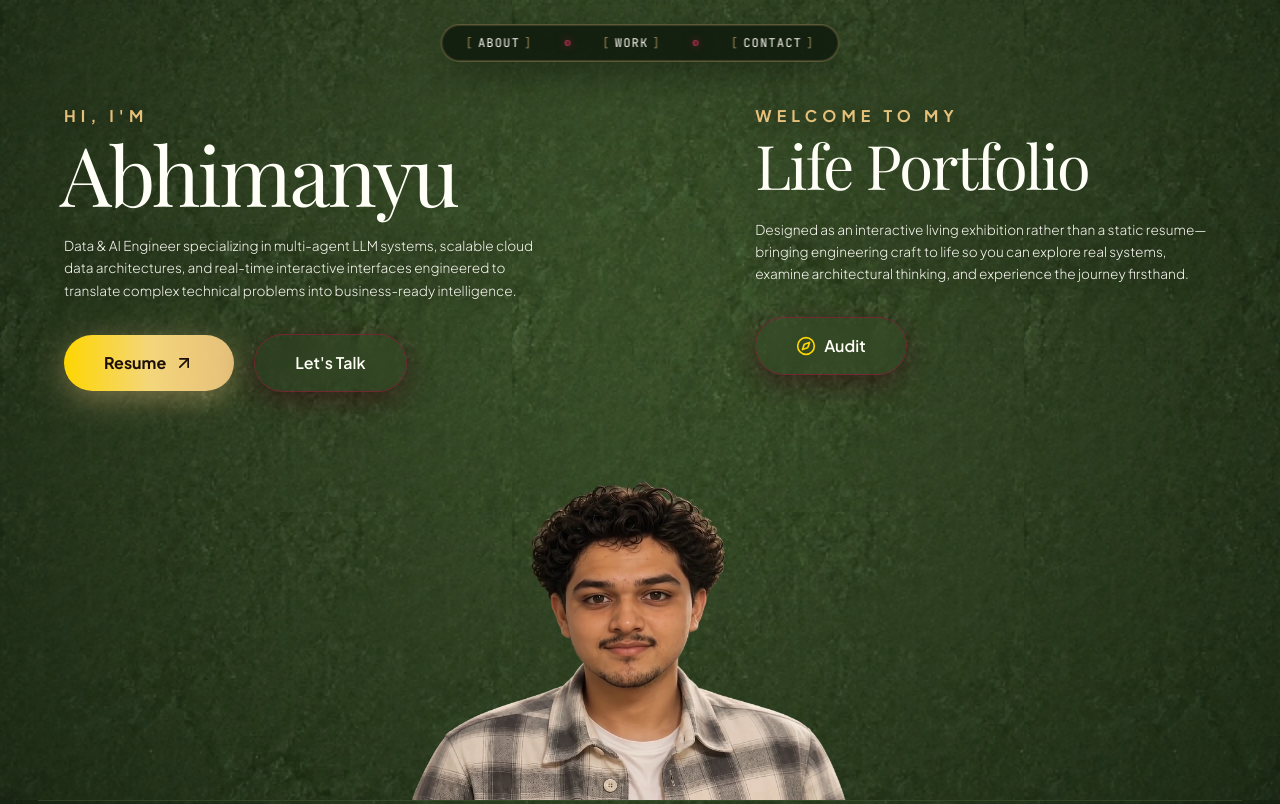
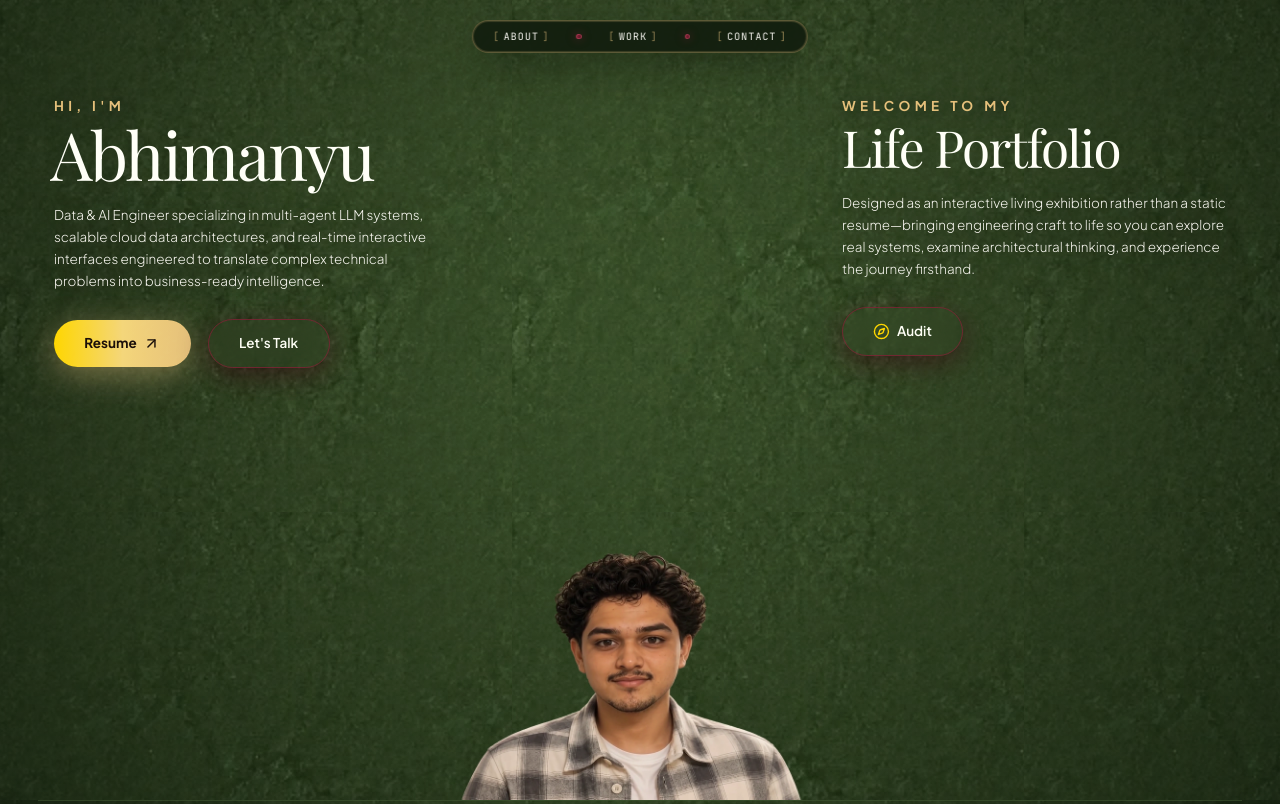
Before and after one commit to abhimanyu-kanase/cursor-portfolio, a React (Vite) app: page / in a window 1280 px wide. Shown: the top 804 px of the page. Built offline with nearby package versions, Linux system fonts and the light colour scheme; no server answers; a web font is replaced by a local one.

Commit message:
Version 4.1.1: Cache-busting headers, fluid root rem scaling & guaranteed 40vw center clearance

```diff
--- a/src/components/CharacterTrackerCanvas.tsx
+++ b/src/components/CharacterTrackerCanvas.tsx
@@ -205,20 +205,21 @@ export const CharacterTrackerCanvas: React.FC<CharacterTrackerCanvasProps> = ({
       const viewportH = canvas.height / dpr;
 
       // Base height ratio adapted to viewport size
-      let heightRatio = 0.75;
-      if (viewportH < 720 || viewportW < 1366) {
-        heightRatio = 0.68;
-      } else if (viewportH < 860 || viewportW < 1550) {
-        heightRatio = 0.72;
+      let heightRatio = 0.70;
+      if (viewportH < 740 || viewportW < 1400) {
+        heightRatio = 0.60;
+      } else if (viewportH < 880 || viewportW < 1650) {
+        heightRatio = 0.66;
       }
 
       let drawH = canvas.height * heightRatio;
       let drawW = drawH * imageAspect;
 
       // Dynamic width clamp to protect flank space for typography
-      const maxAllowedWidth = viewportW < 1500
-        ? canvas.width * 0.46
-        : canvas.width * 0.56;
+      // Bounds character canvas width to 36% on laptops and 46% on huge displays
+      const maxAllowedWidth = viewportW < 1650
+        ? canvas.width * 0.36
+        : canvas.width * 0.46;
 
       if (drawW > maxAllowedWidth) {
         drawW = maxAllowedWidth;
@@ -226,8 +227,8 @@ export const CharacterTrackerCanvas: React.FC<CharacterTrackerCanvasProps> = ({
       }
 
       // Safeguard against vertical clipping
-      if (drawH > canvas.height * 0.82) {
-        drawH = canvas.height * 0.82;
+      if (drawH > canvas.height * 0.78) {
+        drawH = canvas.height * 0.78;
         drawW = drawH * imageAspect;
       }
 
--- a/src/components/Hero.tsx
+++ b/src/components/Hero.tsx
@@ -28,19 +28,19 @@ export const Hero: React.FC<HeroProps> = ({ onEyeContactChange, onOpenResume, on
       />
 
       {/* Hero Typography Overlay (Left Side) */}
-      <div className="absolute top-[clamp(90px,13vh,210px)] left-6 sm:left-8 md:left-10 lg:left-12 xl:left-16 z-20 pointer-events-auto max-w-[min(42vw,32rem)] xl:max-w-[min(38vw,36rem)] 2xl:max-w-2xl">
+      <div className="absolute top-[clamp(80px,12vh,200px)] left-6 sm:left-8 md:left-10 lg:left-12 xl:left-16 z-20 pointer-events-auto max-w-[min(32vw,28rem)] xl:max-w-[min(30vw,32rem)] 2xl:max-w-xl">
         {/* Kicker */}
         <span className="font-sans text-xs sm:text-sm md:text-base font-bold tracking-[0.32em] uppercase text-[#e6c280] block mb-1.5 sm:mb-2 drop-shadow-[0_2px_8px_rgba(0,0,0,0.6)]">
           Hi, I'm
         </span>
 
         {/* Large editorial serif name */}
-        <h1 className="font-editorial text-[clamp(2.75rem,5.6vw,7.8rem)] xl:text-[clamp(3.5rem,6.4vw,9.5rem)] text-[#fffff8] drop-shadow-[0_8px_32px_rgba(230,194,128,0.28),0_12px_45px_rgba(10,18,8,0.9)] leading-[0.92] font-normal tracking-[-0.03em] mb-4 sm:mb-5 lg:mb-6 -ml-1">
+        <h1 className="font-editorial text-[clamp(2.2rem,4.4vw,6.5rem)] xl:text-[clamp(2.8rem,5.2vw,8rem)] text-[#fffff8] drop-shadow-[0_8px_32px_rgba(230,194,128,0.28),0_12px_45px_rgba(10,18,8,0.9)] leading-[0.92] font-normal tracking-[-0.03em] mb-4 sm:mb-5 lg:mb-6 -ml-1">
           Abhimanyu
         </h1>
 
         {/* Short Profile / Bio */}
-        <p className="text-[clamp(0.85rem,1.05vw,1.18rem)] text-[#faf8f3] font-sans font-light leading-relaxed mb-6 sm:mb-7 lg:mb-8 drop-shadow-[0_2px_10px_rgba(10,18,8,0.8)]">
+        <p className="text-[clamp(0.85rem,1.05vw,1.15rem)] text-[#faf8f3] font-sans font-light leading-relaxed mb-6 sm:mb-7 lg:mb-8 drop-shadow-[0_2px_10px_rgba(10,18,8,0.8)]">
           Data & AI Engineer specializing in multi-agent LLM systems, scalable cloud data architectures, and real-time interactive interfaces engineered to translate complex technical problems into business-ready intelligence.
         </p>
 
@@ -56,7 +56,7 @@ export const Hero: React.FC<HeroProps> = ({ onEyeContactChange, onOpenResume, on
                 window.scrollTo({ top: 0, behavior: 'instant' });
               }
             }}
-            className="group px-6 sm:px-8 lg:px-10 py-3 sm:py-3.5 lg:py-4 rounded-full bg-gradient-to-r from-[#ffd700] via-[#f5d77f] to-[#e6c280] text-[#1c0f08] hover:to-[#ffd700] transition-all duration-200 font-sans font-bold text-xs sm:text-sm md:text-base shadow-[0_8px_32px_rgba(230,194,128,0.45)] flex items-center gap-2 hover:scale-105 active:scale-95 cursor-pointer hover:shadow-[0_12px_40px_rgba(255,215,0,0.65)]"
+            className="group px-6 sm:px-8 lg:px-9 py-3 sm:py-3.5 lg:py-4 rounded-full bg-gradient-to-r from-[#ffd700] via-[#f5d77f] to-[#e6c280] text-[#1c0f08] hover:to-[#ffd700] transition-all duration-200 font-sans font-bold text-xs sm:text-sm md:text-base shadow-[0_8px_32px_rgba(230,194,128,0.45)] flex items-center gap-2 hover:scale-105 active:scale-95 cursor-pointer hover:shadow-[0_12px_40px_rgba(255,215,0,0.65)]"
           >
             <span>Resume</span>
             <ArrowUpRight className="w-4 h-4 sm:w-5 sm:h-5 transition-transform group-hover:translate-x-0.5 group-hover:-translate-y-0.5 text-[#1c0f08]" />
@@ -72,7 +72,7 @@ export const Hero: React.FC<HeroProps> = ({ onEyeContactChange, onOpenResume, on
                 window.scrollTo({ top: 0, behavior: 'instant' });
               }
             }}
-            className="group px-6 sm:px-8 lg:px-10 py-3 sm:py-3.5 lg:py-4 rounded-full bg-gradient-to-r from-[#380712]/92 via-[#4a0a18]/90 to-[#2a1a10]/92 hover:from-[#5a1020] hover:to-[#380712] border border-[#852238]/80 hover:border-[#ffd700] hover:shadow-[0_0_32px_rgba(133,34,56,0.6),0_0_16px_rgba(255,215,0,0.3)] text-[#fffff8] transition-all duration-200 font-sans font-semibold text-xs sm:text-sm md:text-base flex items-center gap-2 hover:scale-105 active:scale-95 cursor-pointer backdrop-blur-md shadow-[0_8px_28px_rgba(56,7,18,0.55)]"
+            className="group px-6 sm:px-8 lg:px-9 py-3 sm:py-3.5 lg:py-4 rounded-full bg-gradient-to-r from-[#380712]/92 via-[#4a0a18]/90 to-[#2a1a10]/92 hover:from-[#5a1020] hover:to-[#380712] border border-[#852238]/80 hover:border-[#ffd700] hover:shadow-[0_0_32px_rgba(133,34,56,0.6),0_0_16px_rgba(255,215,0,0.3)] text-[#fffff8] transition-all duration-200 font-sans font-semibold text-xs sm:text-sm md:text-base flex items-center gap-2 hover:scale-105 active:scale-95 cursor-pointer backdrop-blur-md shadow-[0_8px_28px_rgba(56,7,18,0.55)]"
           >
             <span>Let's Talk</span>
           </button>
@@ -80,19 +80,19 @@ export const Hero: React.FC<HeroProps> = ({ onEyeContactChange, onOpenResume, on
       </div>
 
       {/* Hero Typography Overlay (Right Side) — Open Editorial Typography */}
-      <div className="hidden lg:block absolute top-[clamp(90px,13vh,210px)] right-6 sm:right-8 md:right-10 lg:right-12 xl:right-16 z-20 pointer-events-auto max-w-[min(42vw,30rem)] xl:max-w-[min(36vw,34rem)] 2xl:max-w-xl text-left">
+      <div className="hidden lg:block absolute top-[clamp(80px,12vh,200px)] right-6 sm:right-8 md:right-10 lg:right-12 xl:right-16 z-20 pointer-events-auto max-w-[min(32vw,26rem)] xl:max-w-[min(30vw,30rem)] 2xl:max-w-lg text-left">
         {/* Kicker matching "Hi, I'm" */}
         <span className="font-sans text-xs sm:text-sm md:text-base font-bold tracking-[0.32em] uppercase text-[#e6c280] block mb-1.5 sm:mb-2 drop-shadow-[0_2px_8px_rgba(0,0,0,0.6)]">
           Welcome to my
         </span>
 
         {/* Large, stately editorial title matching "Abhimanyu" */}
-        <h2 className="font-editorial text-[clamp(2.25rem,4.2vw,5.5rem)] xl:text-[clamp(2.75rem,4.8vw,6.8rem)] text-[#fffff8] drop-shadow-[0_8px_32px_rgba(230,194,128,0.28),0_12px_45px_rgba(10,18,8,0.9)] leading-[0.96] font-normal tracking-[-0.03em] mb-4 sm:mb-5 lg:mb-6">
+        <h2 className="font-editorial text-[clamp(1.85rem,3.4vw,4.8rem)] xl:text-[clamp(2.25rem,4.0vw,5.5rem)] text-[#fffff8] drop-shadow-[0_8px_32px_rgba(230,194,128,0.28),0_12px_45px_rgba(10,18,8,0.9)] leading-[0.96] font-normal tracking-[-0.03em] mb-4 sm:mb-5 lg:mb-6">
           Life Portfolio
         </h2>
 
         {/* Explaining why the space exists */}
-        <p className="text-[clamp(0.85rem,1.05vw,1.18rem)] text-[#faf8f3] font-sans font-light leading-relaxed mb-6 sm:mb-7 lg:mb-8 drop-shadow-[0_2px_10px_rgba(10,18,8,0.8)]">
+        <p className="text-[clamp(0.85rem,1.05vw,1.15rem)] text-[#faf8f3] font-sans font-light leading-relaxed mb-6 sm:mb-7 lg:mb-8 drop-shadow-[0_2px_10px_rgba(10,18,8,0.8)]">
           Designed as an interactive living exhibition rather than a static resume—bringing engineering craft to life so you can explore real systems, examine architectural thinking, and experience the journey firsthand.
         </p>
 
@@ -100,7 +100,7 @@ export const Hero: React.FC<HeroProps> = ({ onEyeContactChange, onOpenResume, on
         <div className="flex flex-wrap items-center gap-3.5 sm:gap-4 lg:gap-5">
           <button
             onClick={() => setIsAuditOpen((prev) => !prev)}
-            className="group px-6 sm:px-8 lg:px-10 py-3 sm:py-3.5 lg:py-4 rounded-full bg-gradient-to-r from-[#380712]/92 via-[#4a0a18]/90 to-[#2a1a10]/92 hover:from-[#5a1020] hover:to-[#380712] border border-[#852238]/80 hover:border-[#ffd700] hover:shadow-[0_0_32px_rgba(133,34,56,0.6),0_0_16px_rgba(255,215,0,0.3)] text-[#fffff8] transition-all duration-200 font-sans font-semibold text-xs sm:text-sm md:text-base flex items-center gap-2 hover:scale-105 active:scale-95 cursor-pointer backdrop-blur-md shadow-[0_8px_28px_rgba(56,7,18,0.55)]"
+            className="group px-6 sm:px-8 lg:px-9 py-3 sm:py-3.5 lg:py-4 rounded-full bg-gradient-to-r from-[#380712]/92 via-[#4a0a18]/90 to-[#2a1a10]/92 hover:from-[#5a1020] hover:to-[#380712] border border-[#852238]/80 hover:border-[#ffd700] hover:shadow-[0_0_32px_rgba(133,34,56,0.6),0_0_16px_rgba(255,215,0,0.3)] text-[#fffff8] transition-all duration-200 font-sans font-semibold text-xs sm:text-sm md:text-base flex items-center gap-2 hover:scale-105 active:scale-95 cursor-pointer backdrop-blur-md shadow-[0_8px_28px_rgba(56,7,18,0.55)]"
             title="Toggle Compass & Gaze Diagnostics"
           >
             <Compass className="w-4 h-4 sm:w-5 sm:h-5 text-[#ffd700] transition-transform group-hover:rotate-45" />
--- a/src/index.css
+++ b/src/index.css
@@ -7,7 +7,8 @@
   --bg-rgb: 24, 39, 19;
 }
 
-html, body {
+html {
+  font-size: clamp(13px, 0.82vw + 3px, 16px);
   scroll-behavior: smooth;
   background-color: #182713;
   background-image:
```
Also changed, not shown: index.html (+3 -0 lines).
